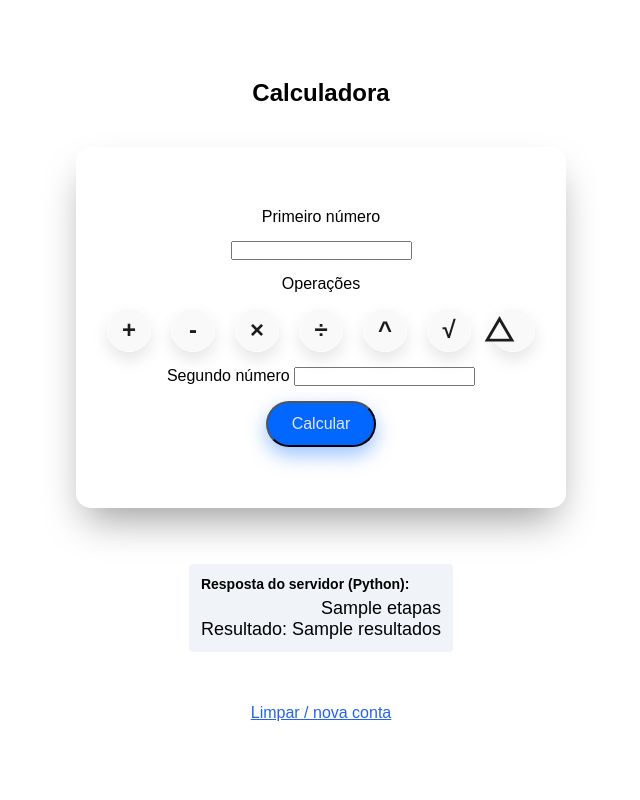
After one commit to trvzera/calculadora-flask, a Flask app: template templates/calculadora.html in a window 1280 px wide. The commit adds this page. Shown: the whole page, without its empty margins (319-959 px from the left). Run offline with Flask 3, Linux system fonts and the light colour scheme; the template is opened without the code that fills it: most values are stand-ins (such as "Sample title", 1, 10 or a date in 2020).

Commit message:
Commit final da aula

```diff
--- a/app.py
+++ b/app.py
@@ -1 +1,17 @@
-from flask import Flask
+from flask import Flask, render_template, request
+from calculadora import calcular
+
+app = Flask(__name__)
+
+@app.route("/", methods=["GET", "POST"])
+def index():
+  if request.method == "POST":
+    return calcular()
+  return render_template(
+    "calculadora.html",
+    etapas="",
+    resultados="",
+  )
+
+if __name__ == "__main__":
+  app.run(debug=True)
--- a/static/css/style.css
+++ b/static/css/style.css
@@ -34,6 +34,7 @@ form {
   display: flex;
   flex-direction: column;
   gap: 15px;
+  align-items: center;
 }
 
 #op-container {
@@ -118,3 +119,20 @@ a {
   margin-top: 12px;
   color: #2563eb;
 }
+
+#grupo-num2 {
+  display: flex;
+  flex-direction: column;
+  align-items: center;
+  justify-content: center;
+}
+
+button {
+  padding: 12px 24px;
+  border-radius: 40px;
+  background-color: #0267ff;
+  color: #e5e5ea;
+  font-size: 1rem;
+  cursor: pointer;
+  box-shadow: 0px 8px 20px rgba(2, 103, 255, 0.4);
+}
--- /dev/null
+++ b/templates/calculadora.html
@@ -0,0 +1,121 @@
+<!DOCTYPE html>
+<html lang="en">
+  <head>
+    <meta charset="UTF-8" />
+    <meta name="viewport" content="width=device-width, initial-scale=1.0" />
+    <title>Document</title>
+    <link
+      rel="stylesheet"
+      href="{{ url_for('static', filename='css/style.css') }}"
+    />
+  </head>
+  <body>
+    <section>
+      <div id="container">
+        <h1>Calculadora</h1>
+        <form method="POST" action="{{ url_for('index') }}">
+          <label for="num1">Primeiro número</label>
+          <input
+            type="number"
+            id="num1"
+            name="num1"
+            step="any"
+            required
+            value="{{ request.form.get('num1', '') }}"
+          />
+          <p>Operações</p>
+          <div id="op-container">
+            <div class="operacao-container">
+              <input type="radio" value="+" name="operacao" class="rd-op" {% if
+              op=='+' %}selected{% endif %} onclick="atualizarNum2()">
+              <div class="operacao">
+                <p>+</p>
+              </div>
+            </div>
+            <div class="operacao-container">
+              <input type="radio" value="-" name="operacao" class="rd-op" {% if
+              op=='-' %}selected{% endif %} onclick="atualizarNum2()">
+              <div class="operacao">
+                <p>-</p>
+              </div>
+            </div>
+            <div class="operacao-container">
+              <input type="radio" value="*" name="operacao" class="rd-op" {% if
+              op=='*' %}selected{% endif %} onclick="atualizarNum2()">
+              <div class="operacao">
+                <p>×</p>
+              </div>
+            </div>
+            <div class="operacao-container">
+              <input type="radio" value="/" name="operacao" class="rd-op" {% if
+              op=='/' %}selected{% endif %} onclick="atualizarNum2()">
+              <div class="operacao">
+                <p>÷</p>
+              </div>
+            </div>
+            <div class="operacao-container">
+              <input type="radio" value="**" name="operacao" class="rd-op" {% if
+              op=='**' %}selected{% endif %} onclick="atualizarNum2()">
+              <div class="operacao">
+                <p>^</p>
+              </div>
+            </div>
+            <div class="operacao-container">
+              <input type="radio" name="operacao" id="sqrt" class="rd-op" {% if
+              op=='sqrt' %}selected{% endif %} onclick="atualizarNum2()"
+              value="sqrt">
+              <div class="operacao">
+                <p>√</p>
+              </div>
+            </div>
+            <div class="operacao-container">
+              <input
+                type="radio"
+                name="operacao"
+                class="rd-op"
+                onclick="atualizarNum2()"
+              />
+              <div class="operacao">
+                <p>⃤</p>
+              </div>
+            </div>
+          </div>
+          <div id="grupo-num2">
+            <label for="num2">Segundo número</label>
+            <input
+              type="number"
+              id="num2"
+              name="num2"
+              step="any"
+              value="{{ request.form.get('num2', '') }}"
+            />
+          </div>
+          <button type="submit">Calcular</button>
+        </form>
+        {% if etapas %}
+        <div class="resultado">
+          <strong>Resposta do servidor (Python):</strong>
+          <div>{{ etapas }}</div>
+          <div>Resultado: {{ resultados }}</div>
+        </div>
+        {% endif %}
+        <a href="{{ url_for('index') }}">Limpar / nova conta</a>
+      </div>
+    </section>
+    <script>
+      function atualizarNum2() {
+        const raiz = document.getElementById("sqrt");
+        const grupo = document.getElementById("grupo-num2");
+        const num2 = document.getElementById("num2");
+        if (raiz.checked) {
+          grupo.style.display = "none";
+          num2.required = !raiz;
+          if (raiz) num2.value = "";
+        } else {
+          grupo.style.display = "block";
+        }
+      }
+      atualizarNum2();
+    </script>
+  </body>
+</html>
```
Also changed, not shown: calculadora.py (+18 -0 lines), index.html (renamed from templates/index.html, +15 -16 lines).
